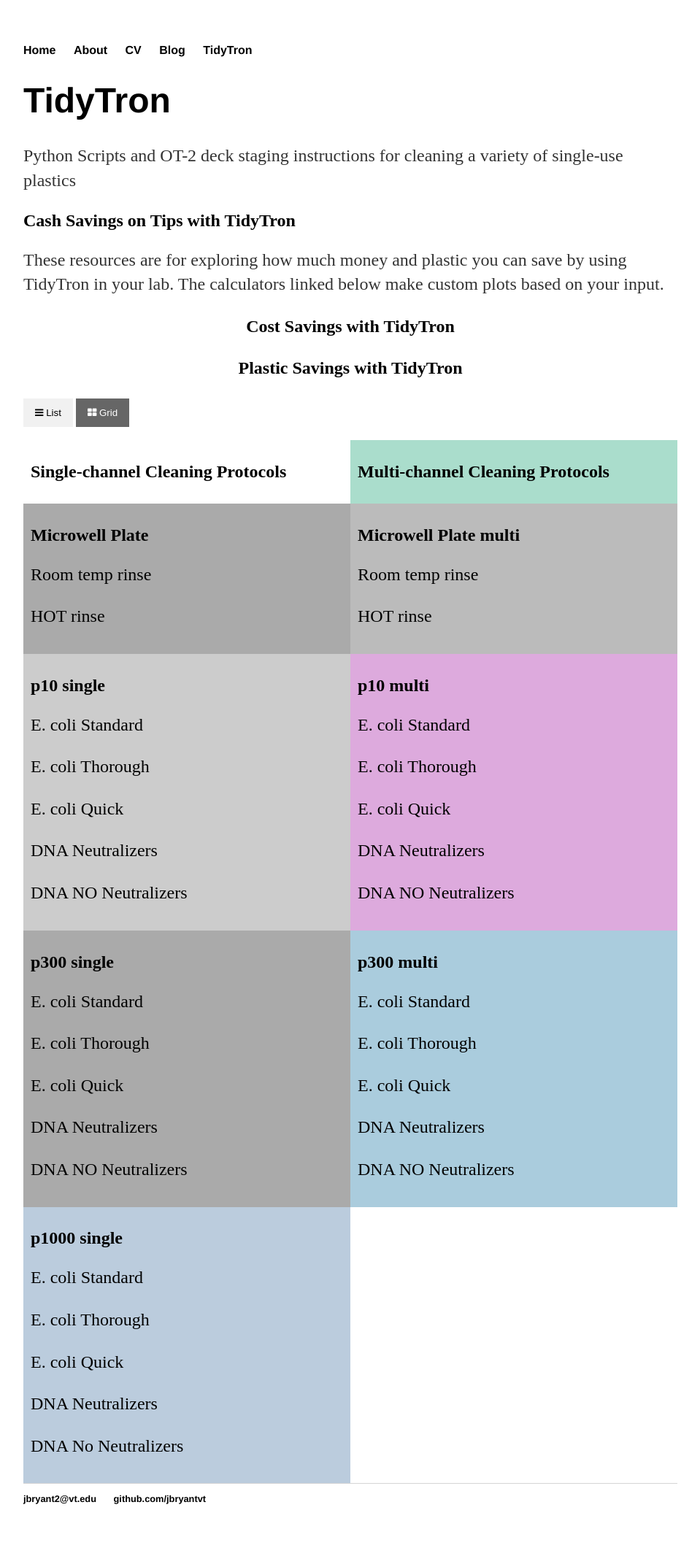
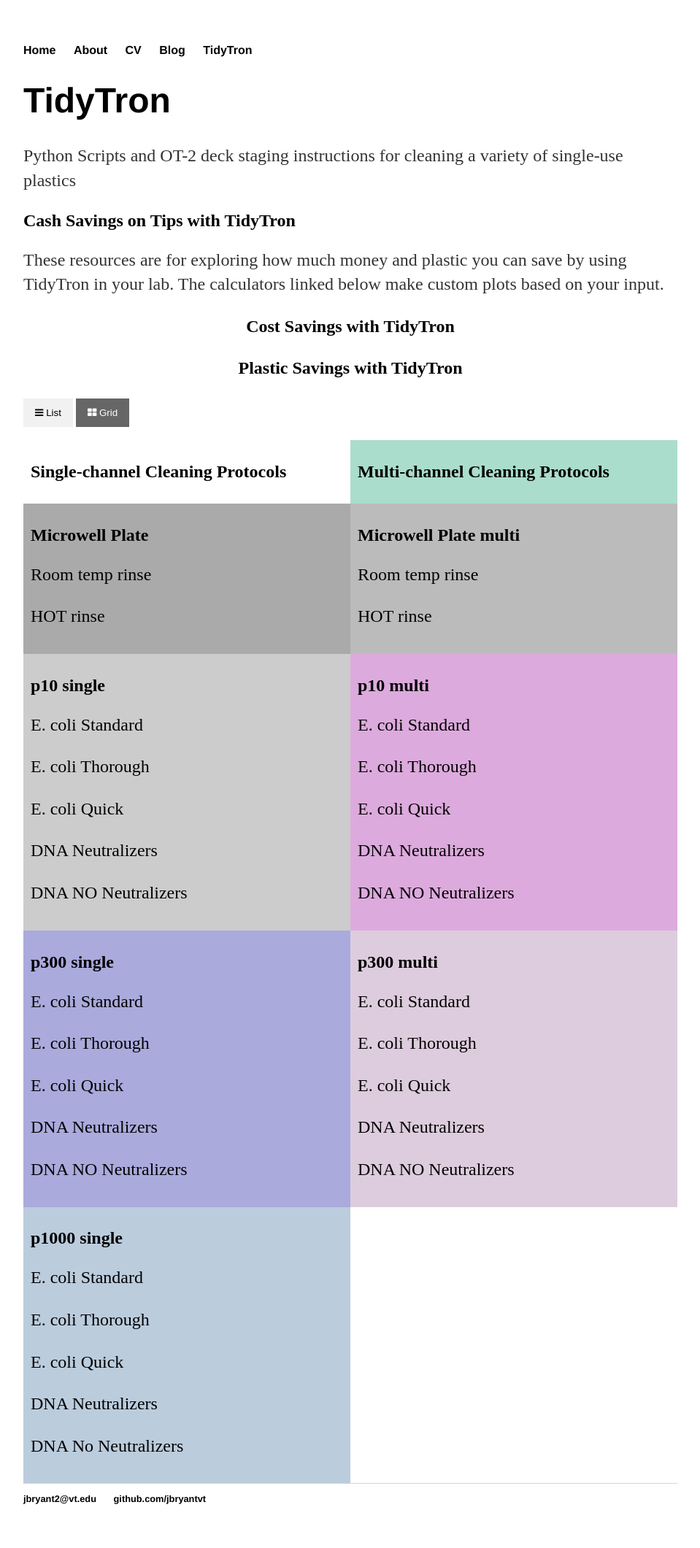
Before and after one commit to jbryantvt/jbryantvt.github.io, a Jekyll site: the page built from TidyTron/index.html, in a window 1280 px wide. Shown: the whole page at 73% size, without its empty margins (160-1119 px from the left). Built offline with Jekyll 4.4.1, drawn with Linux system fonts in a browser that asks for light colours.

Commit message:
Update index.html

```diff
--- a/TidyTron/index.html
+++ b/TidyTron/index.html
@@ -130,7 +130,7 @@
 </div>
 
 <div class="row">
-  <div class="column" style="background-color:#aaa;">
+  <div class="column" style="background-color:#aad;">
     <h2>p300 single</h2>
     <p><a href="https://minhaskamal.github.io/DownGit/#/home?url=https://github.com/PlantSynBioLab/TidyTron/blob/main/scripts/p300/p300_Ecoliclean_1-2-1.py"download="file">E. coli Standard</a></p>
     <p><a href="https://minhaskamal.github.io/DownGit/#/home?url=https://github.com/PlantSynBioLab/TidyTron/blob/main/scripts/p300/p300_Ecoliclean_3-3-3.py"download="file">E. coli Thorough</a></p>
@@ -139,7 +139,7 @@
     <p><a href="https://minhaskamal.github.io/DownGit/#/home?url=https://github.com/PlantSynBioLab/TidyTron/blob/main/scripts/p300/p300_DNAclean_no_neuts.py"download="file">DNA NO Neutralizers</a></p>
   </div>
 
-  <div class="column" style="background-color:#acd;">
+  <div class="column" style="background-color:#dcd;">
     <h2>p300 multi</h2>
     <p><a href="https://minhaskamal.github.io/DownGit/#/home?url=https://github.com/PlantSynBioLab/TidyTron/blob/main/scripts/p300/p300_Ecoliclean_1-2-1_multichan.py"download="file">E. coli Standard</a></p>
     <p><a href="https://minhaskamal.github.io/DownGit/#/home?url=https://github.com/PlantSynBioLab/TidyTron/blob/main/scripts/p300/p300_Ecoliclean_3-3-3_multichan.py"download="file">E. coli Thorough</a></p>
```
